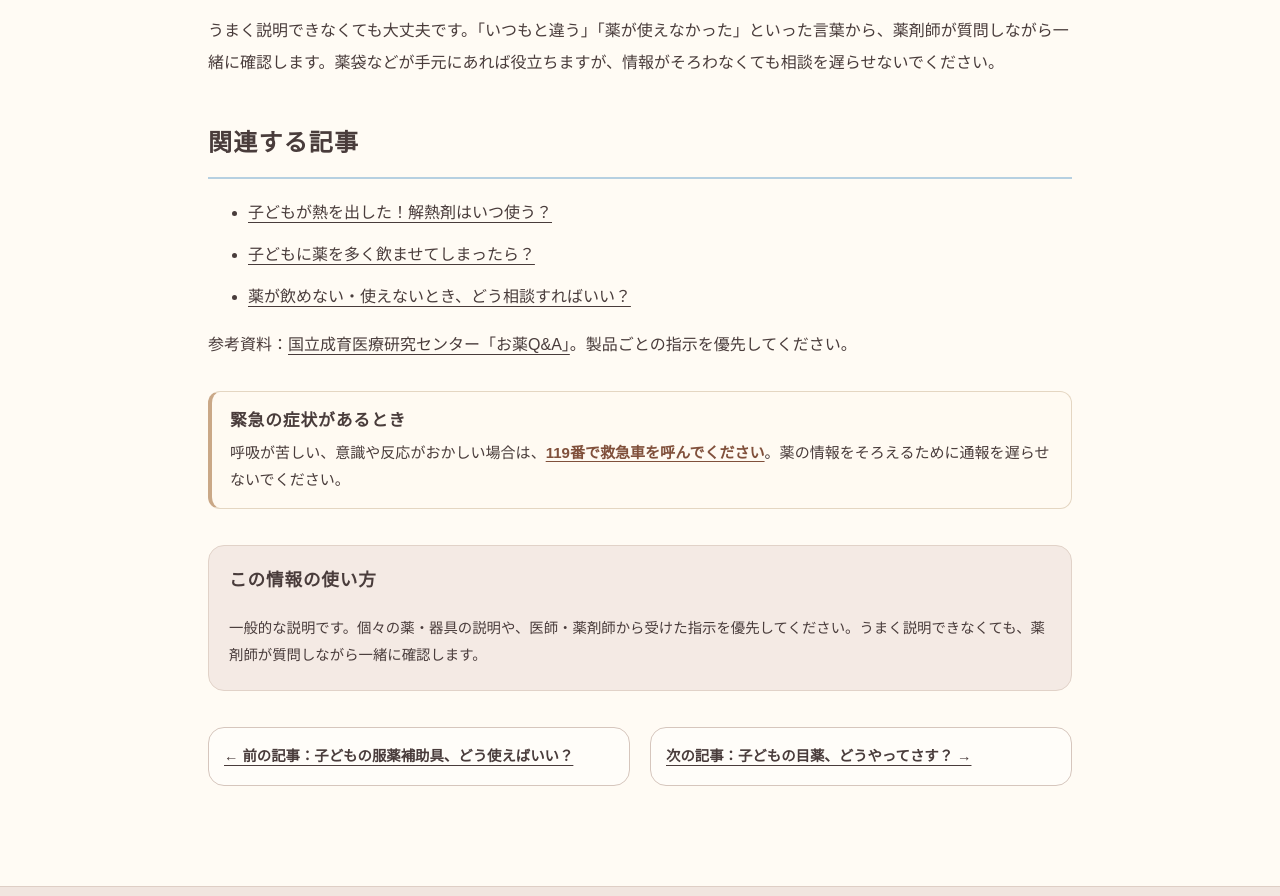
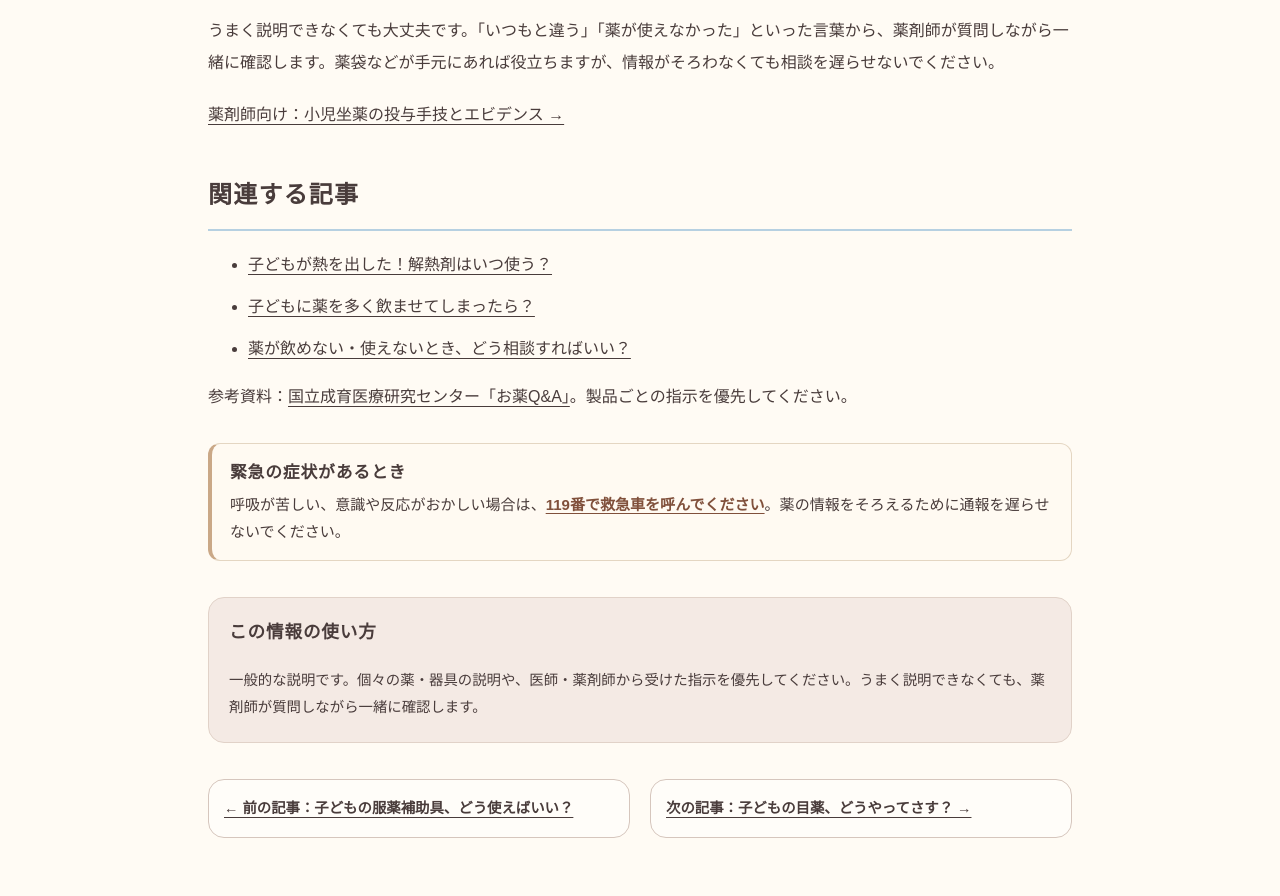
Before and after one commit to ri32ph/mirai-lab, a website: page content/children-medicine/section-01/07.html in a window 1280 px wide. Shown: the part 3199-4095 px from the top of the page. Drawn offline with Linux system fonts and the light colour scheme.

Commit message:
Connect pediatric suppository article to pharmacist evidence review

```diff
--- a/content/children-medicine/section-01/07.html
+++ b/content/children-medicine/section-01/07.html
@@ -39,6 +39,7 @@
 </blockquote>
 <h2 id="heading-8">相談するときは</h2>
 <p>うまく説明できなくても大丈夫です。「いつもと違う」「薬が使えなかった」といった言葉から、薬剤師が質問しながら一緒に確認します。薬袋などが手元にあれば役立ちますが、情報がそろわなくても相談を遅らせないでください。</p>
+<p><a href="../../children-medicine/pro/suppository-evidence.html">薬剤師向け：小児坐薬の投与手技とエビデンス →</a></p>
 <h2 id="heading-9">関連する記事</h2>
 <ul>
 <li><a href="../section-03/01.html">子どもが熱を出した！解熱剤はいつ使う？</a></li>
```
